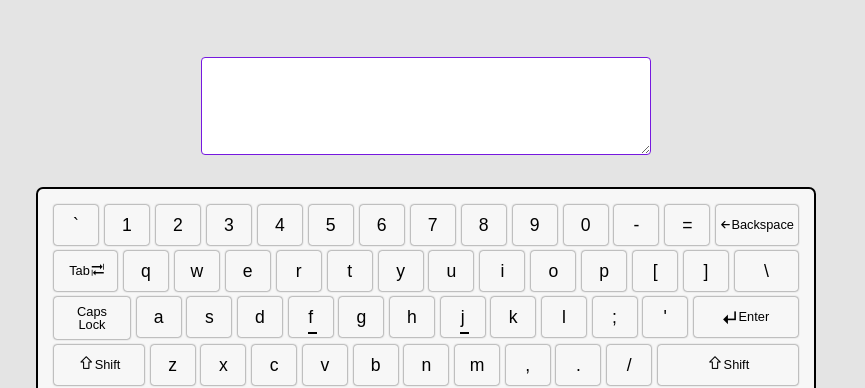
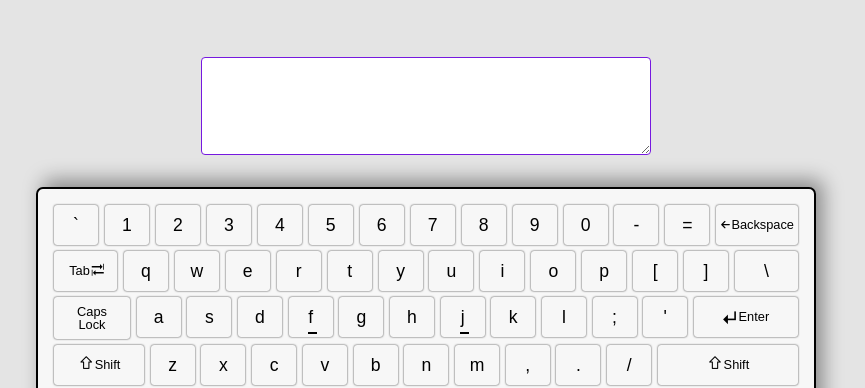
Before and after one commit to NikitaBelevich/Project-virtual-keyboard, a plain HTML site: page index.html in a window 1280 px wide. Shown: the part 132-520 px from the top of the page, without its empty margins (214-1079 px from the left). Drawn offline with Linux system fonts and the light colour scheme; files whose address does not match are found by name.

Commit message:
feat: Добавлена тень для клавиатуры

```diff
--- a/scss/main-style.scss
+++ b/scss/main-style.scss
@@ -41,11 +41,11 @@ $fontSizeSpecialKeys: 0.8rem;
 }
 
 .keyboard {
-    // min-width: 800px;
     margin-top: 4vh;
     padding: 16px;
     border: 2px solid black;
     border-radius: 7px;
+    box-shadow: 7px -7px 20px 0px #00000066;
 }
 .keyboard__keys-line {
     display: flex;
```
Also changed, not shown: css/main-style.css.
